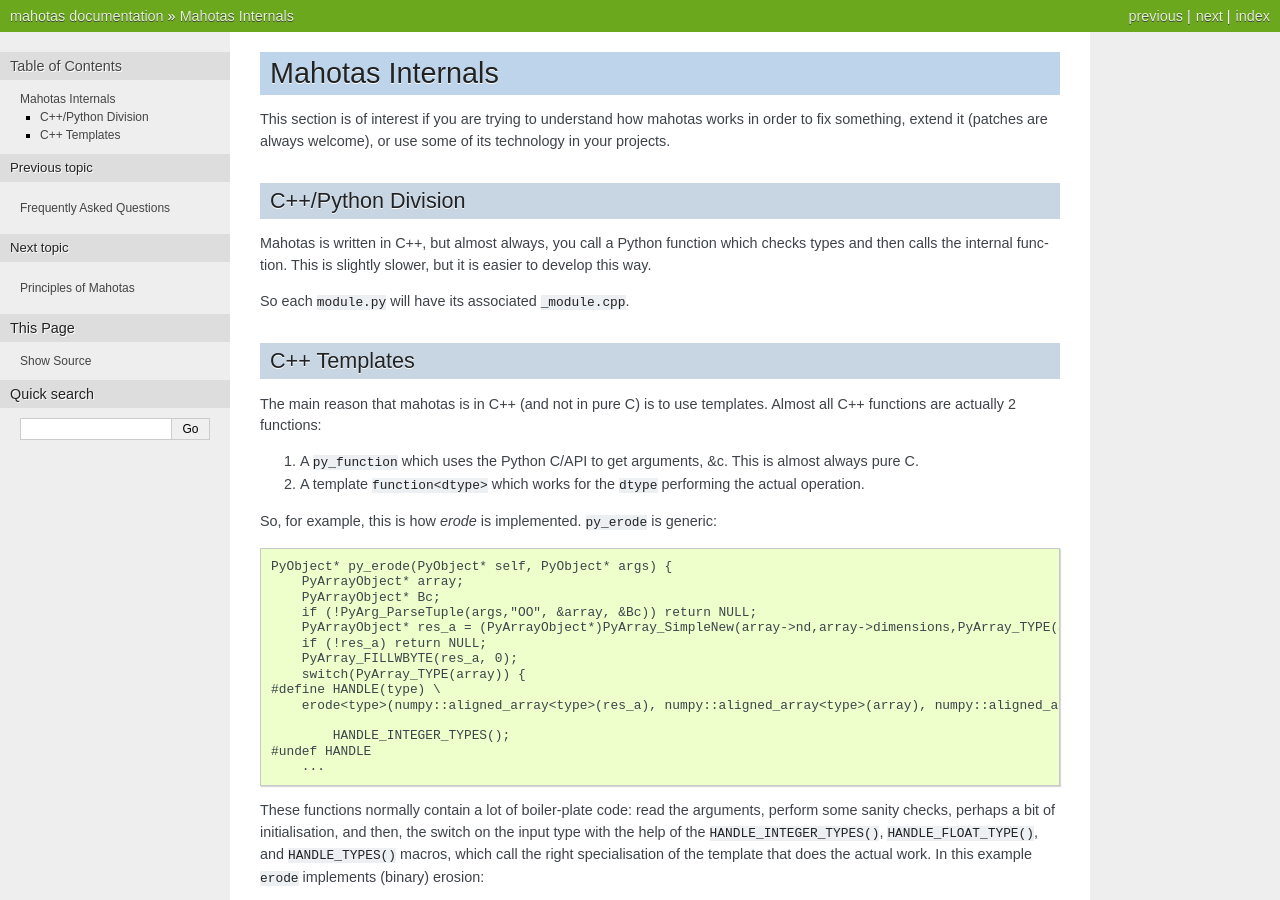
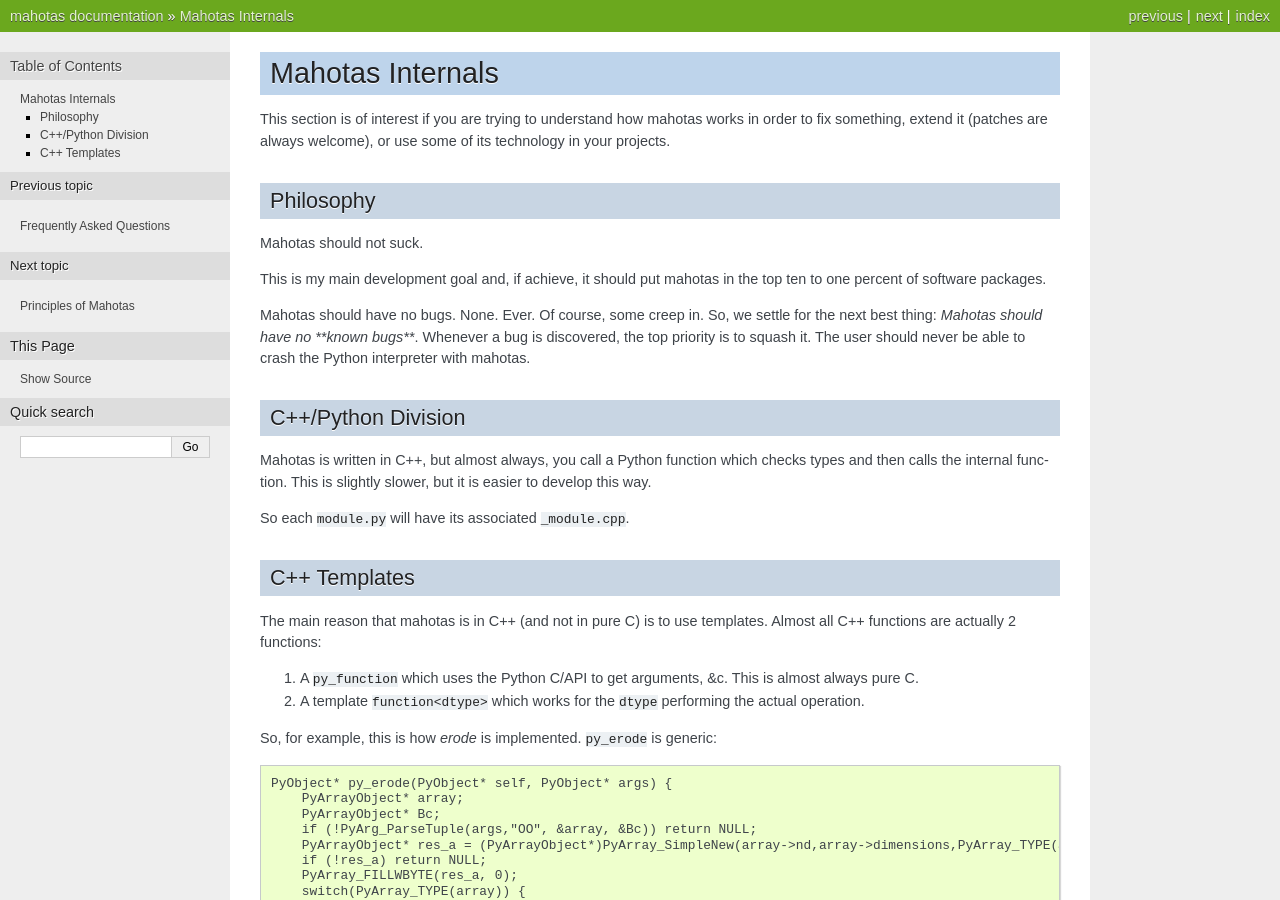
Before and after one commit to luispedro/mahotas, a Sphinx documentation site: the page built from docs/source/internals.rst, in a window 1280 px wide and 900 px high. Built offline with Sphinx 7.4.7, drawn with Linux system fonts in a browser that asks for light colours; formulas are drawn with MathJax 3; the version number could not be read and is left out.

```diff
--- a/README.rst
+++ b/README.rst
@@ -105,10 +105,14 @@ Development
 Development happens on github (`http://github.com/luispedro/mahotas <https://github.com/luispedro/mahotas>`__).
 
 You can set the ``DEBUG`` environment variable before compilation to get a
-debug compile. You can set it to the value ``2`` to get extra (slow) checks::
+debug compile. You can set it to the value ``2`` to get extra checks::
 
     export DEBUG=2
     python setup.py test
+
+Be careful not to use this in production unless you are chasing a bug. The
+debug modes are pretty slow as they add many runtime checks.
+
 
 Contacts
 --------
--- a/docs/source/internals.rst
+++ b/docs/source/internals.rst
@@ -5,6 +5,20 @@ Mahotas Internals
 This section is of interest if you are trying to understand how mahotas works
 in order to fix something, extend it (patches are always welcome), or use some
 of its technology in your projects.
+
+Philosophy
+----------
+
+Mahotas should not suck.
+
+This is my main development goal and, if achieve, it should put mahotas in the
+top ten to one percent of software packages.
+
+Mahotas should have no bugs. None. Ever. Of course, some creep in. So, we
+settle for the next best thing: *Mahotas should have no **known bugs***.
+Whenever a bug is discovered, the top priority is to squash it. The user
+should never be able to crash the Python interpreter with mahotas.
+
 
 C++/Python Division
 -------------------
```
Also changed, not shown: docs/source/index.rst (+7 -6 lines), docs/source/wally.rst (added, +77 -0 lines), 2 other files.
